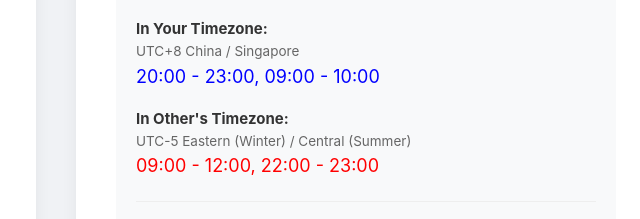
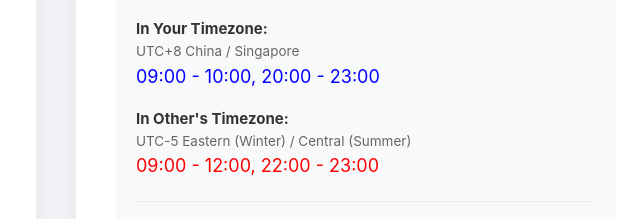
Before and after one commit to XiongEdward2008/time-difference-calculator, a plain HTML site: page index.html in a window 1280 px wide. Both pictures are taken after a click on the button "Calculate Overlap". Shown: the part 210-429 px from the top of the page, 584-1224 px from the left. Drawn offline with Linux system fonts and the light colour scheme.

Commit message:
allowing stay up late.
allow end time bigger than start time and conbine output time period.

```diff
--- a/index.html
+++ b/index.html
@@ -342,6 +342,28 @@
             `;
         }
 
+        function getIntervals(start, end) {
+            if (start <= end) return [[start, end]];
+            return [[start, 1440], [0, end]];
+        }
+
+        function mergeSegments(segments) {
+            if (segments.length === 0) return [];
+            let sorted = segments.map(s => ({...s})).sort((a, b) => a.start - b.start);
+
+            const merged = [sorted[0]];
+            for (let i = 1; i < sorted.length; i++) {
+                const prev = merged[merged.length - 1];
+                const curr = sorted[i];
+                if (curr.start === prev.end) {
+                    prev.end = curr.end;
+                } else {
+                    merged.push(curr);
+                }
+            }
+            return merged;
+        }
+
         function changeLanguage() {
             currentLang = document.getElementById('language').value;
             updateLanguage();
@@ -395,65 +417,44 @@
             const otherStartMin = parseTimeToMin(otherStart);
             const otherEndMin = parseTimeToMin(otherEnd);
 
-            if (myStartMin >= myEndMin) {
-                document.getElementById('result').innerHTML = `<p style="color: #d9534f;">${lang.invalidTime} (${lang.yourFreeTime})</p>`;
-                return;
-            }
-            if (otherStartMin >= otherEndMin) {
-                document.getElementById('result').innerHTML = `<p style="color: #d9534f;">${lang.invalidTime} (${lang.otherFreeTime})</p>`;
-                return;
-            }
 
             const myOffset = parseInt(myTzValue.replace('UTC', ''));
             const otherOffset = parseInt(otherTzValue.replace('UTC', ''));
             const difference = otherOffset - myOffset;
 
-            let shiftedOtherStartMin = otherStartMin + difference * 60;
-            let shiftedOtherEndMin = otherEndMin + difference * 60;
+            let shiftedOtherStartMin = (otherStartMin + difference * 60) % 1440;
+            if (shiftedOtherStartMin < 0) shiftedOtherStartMin += 1440;
 
-            shiftedOtherStartMin = ((shiftedOtherStartMin % 1440) + 1440) % 1440;
-            shiftedOtherEndMin = ((shiftedOtherEndMin % 1440) + 1440) % 1440;
+            let shiftedOtherEndMin = (otherEndMin + difference * 60) % 1440;
+            if (shiftedOtherEndMin < 0) shiftedOtherEndMin += 1440;
+
+            const myIntervals = getIntervals(myStartMin, myEndMin);
+            const otherIntervals = getIntervals(shiftedOtherStartMin, shiftedOtherEndMin);
 
             let totalOverlapMin = 0;
-            let overlapBars = [];
+            let overlapSegments = [];
 
-            if (shiftedOtherStartMin <= shiftedOtherEndMin) {
-                const overlapStart = Math.max(myStartMin, shiftedOtherStartMin);
-                const overlapEnd = Math.min(myEndMin, shiftedOtherEndMin);
-                if (overlapStart < overlapEnd) {
-                    totalOverlapMin = overlapEnd - overlapStart;
-                    overlapBars.push({ left: (overlapStart / 1440) * 100, width: ((overlapEnd - overlapStart) / 1440) * 100 });
-                }
-            } else {
-                const part1Start = shiftedOtherStartMin;
-                const part1End = 1440;
-                const part2Start = 0;
-                const part2End = shiftedOtherEndMin;
+            myIntervals.forEach(myInt => {
+                otherIntervals.forEach(otherInt => {
+                    const start = Math.max(myInt[0], otherInt[0]);
+                    const end = Math.min(myInt[1], otherInt[1]);
+                    if (start < end) {
+                        totalOverlapMin += (end - start);
+                        overlapSegments.push({start, end});
+                    }
+                });
+            });
 
-                const overlap1Start = Math.max(myStartMin, part1Start);
-                const overlap1End = Math.min(myEndMin, part1End);
-                if (overlap1Start < overlap1End) {
-                    totalOverlapMin += overlap1End - overlap1Start;
-                    overlapBars.push({ left: (overlap1Start / 1440) * 100, width: ((overlap1End - overlap1Start) / 1440) * 100 });
-                }
-
-                const overlap2Start = Math.max(myStartMin, part2Start);
-                const overlap2End = Math.min(myEndMin, part2End);
-                if (overlap2Start < overlap2End) {
-                    totalOverlapMin += overlap2End - overlap2Start;
-                    overlapBars.push({ left: (overlap2Start / 1440) * 100, width: ((overlap2End - overlap2Start) / 1440) * 100 });
-                }
-            }
+            // Sort segments by start time
+            overlapSegments.sort((a, b) => a.start - b.start);
 
             const myTzText = document.getElementById('myTimezone').options[document.getElementById('myTimezone').selectedIndex].text;
             const otherTzText = document.getElementById('otherTimezone').options[document.getElementById('otherTimezone').selectedIndex].text;
 
+            const myBars = getBars(myStartMin, myEndMin);
+            const otherBars = getBars(shiftedOtherStartMin, shiftedOtherEndMin);
+
             if (totalOverlapMin === 0) {
-                const totalMinutes = 1440;
-                const myLeft = (myStartMin / totalMinutes) * 100;
-                const myWidth = ((myEndMin - myStartMin) / totalMinutes) * 100;
-                const myBars = [{ left: myLeft, width: myWidth }];
-                const otherBars = getBars(shiftedOtherStartMin, shiftedOtherEndMin);
 
                 document.getElementById('result').innerHTML = `
                     <p style="font-weight: bold; color: #777;">${lang.noOverlap}</p>
@@ -471,26 +472,29 @@
             const hours = Math.floor(overlapHours);
             const minutes = Math.round((overlapHours - hours) * 60);
 
-            const periodsMy = overlapBars.map(bar => {
-                const startMin = Math.round(bar.left * 1440 / 100);
-                const endMin = Math.round((bar.left + bar.width) * 1440 / 100);
-                return `${minToTime(startMin)} - ${minToTime(endMin)}`;
+            const mergedMySegments = mergeSegments(overlapSegments);
+            const overlapStartMy = mergedMySegments.map(seg => `${minToTime(seg.start)} - ${minToTime(seg.end)}`).join(', ');
+
+            let otherSegments = [];
+            overlapSegments.forEach(seg => {
+                const shift = -difference * 60;
+                const duration = seg.end - seg.start;
+                let normStart = (seg.start + shift) % 1440;
+                if (normStart < 0) normStart += 1440;
+
+                let normEnd = normStart + duration;
+
+                if (normEnd <= 1440) {
+                    otherSegments.push({start: normStart, end: normEnd});
+                } else {
+                    otherSegments.push({start: normStart, end: 1440});
+                    otherSegments.push({start: 0, end: normEnd - 1440});
+                }
             });
-            const overlapStartMy = periodsMy.join(', ');
 
-            const periodsOther = overlapBars.map(bar => {
-                let startOtherMin = Math.round(bar.left * 1440 / 100) - difference * 60;
-                let endOtherMin = Math.round((bar.left + bar.width) * 1440 / 100) - difference * 60;
-                startOtherMin = ((startOtherMin % 1440) + 1440) % 1440;
-                endOtherMin = ((endOtherMin % 1440) + 1440) % 1440;
-                return `${minToTime(startOtherMin)} - ${minToTime(endOtherMin)}`;
-            });
-            const overlapStartOther = periodsOther.join(', ');
+            const mergedOtherSegments = mergeSegments(otherSegments);
+            const overlapStartOther = mergedOtherSegments.map(seg => `${minToTime(seg.start)} - ${minToTime(seg.end)}`).join(', ');
 
-            const totalMinutes = 1440;
-            const myLeft = (myStartMin / totalMinutes) * 100;
-            const myWidth = ((myEndMin - myStartMin) / totalMinutes) * 100;
-            const otherBars = getBars(shiftedOtherStartMin, shiftedOtherEndMin);
 
             document.getElementById('result').innerHTML = `
                 <div style="background: #e8f5e9; padding: 15px; border-radius: 8px; border: 1px solid #c3e6cb; margin-bottom: 20px;">
@@ -505,28 +509,10 @@
                 <hr style="margin: 20px 0; border: 0; border-top: 1px solid #eee;">
 
                 <p style="margin-bottom: 5px;">${lang.yourFreeTime}</p>
-                <div class="timeline">
-                    <div class="free-my" style="left: ${myLeft}%; width: ${myWidth}%;"></div>
-                </div>
-                <div class="timeline-labels">
-                    <span>00:00</span>
-                    <span>06:00</span>
-                    <span>12:00</span>
-                    <span>18:00</span>
-                    <span>23:59</span>
-                </div>
+                ${generateTimelineHTML(myBars, 'free-my')}
 
                 <p style="margin-top: 20px; margin-bottom: 5px;">${lang.otherFreeTime}</p>
-                <div class="timeline">
-                    ${otherBars.map(bar => `<div class="free-other" style="left: ${bar.left}%; width: ${bar.width}%;"></div>`).join('')}
-                </div>
-                <div class="timeline-labels">
-                    <span>00:00</span>
-                    <span>06:00</span>
-                    <span>12:00</span>
-                    <span>18:00</span>
-                    <span>23:59</span>
-                </div>
+                ${generateTimelineHTML(otherBars, 'free-other')}
             `;
         }
 
```
